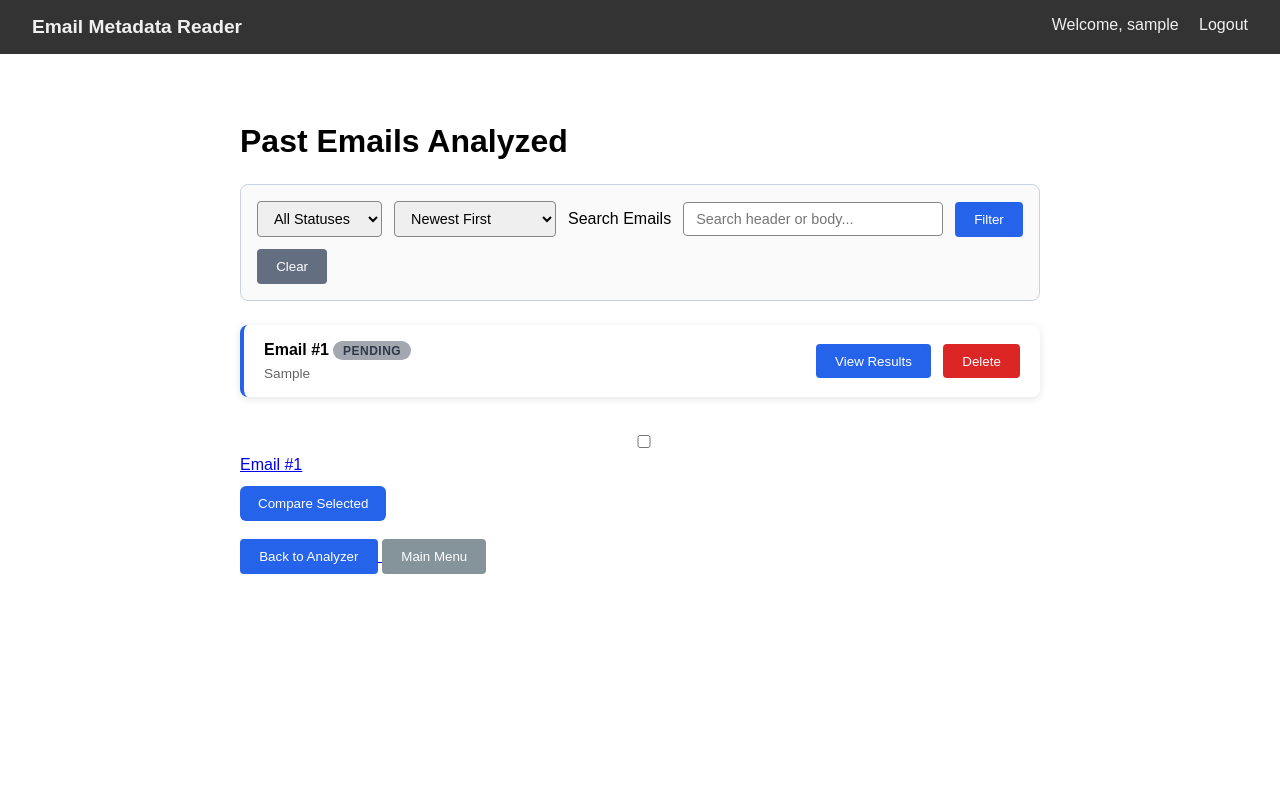
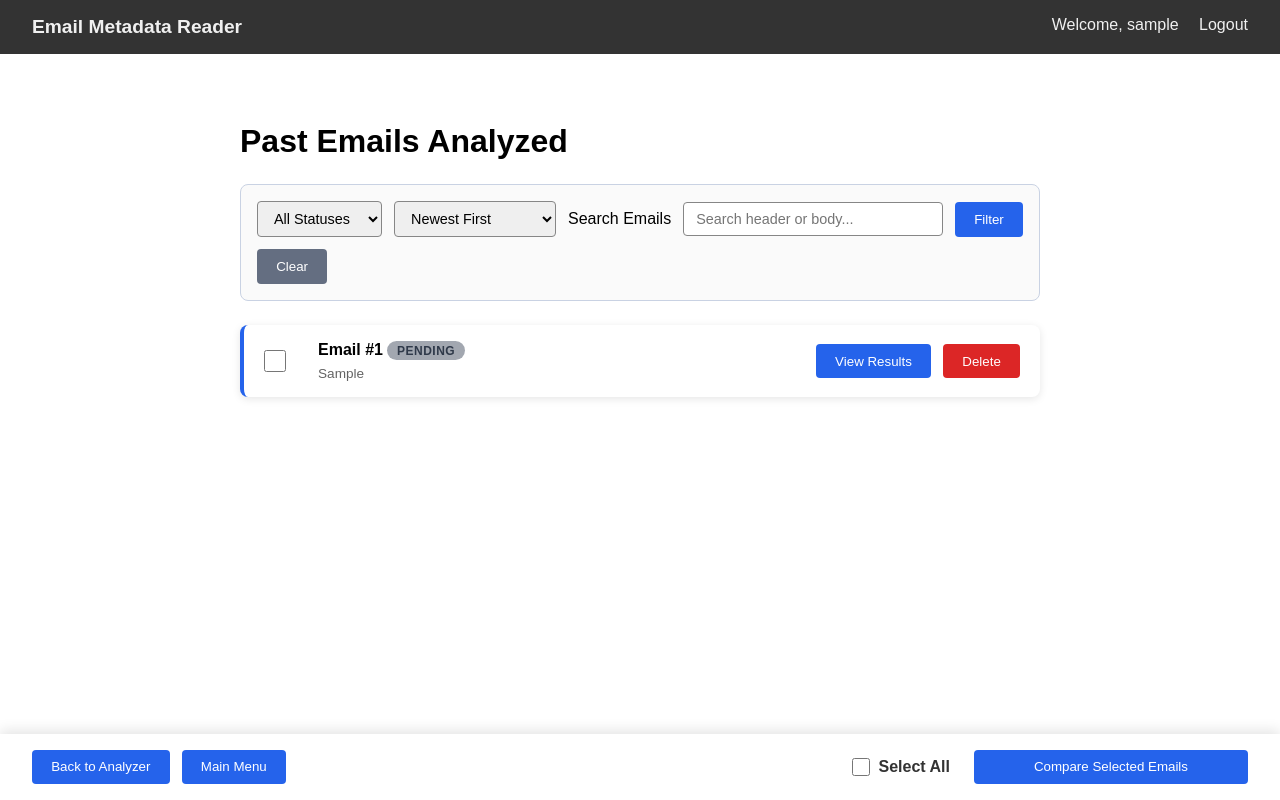
Before and after one commit to andrewzimmer132/email-metadata-reader, a Django app: page /past-emails/ in a window 1280 px wide. Run offline with Django 5.2, Linux system fonts and the light colour scheme; a user stored in the database is signed in; tables that the repository leaves empty hold one stand-in row (values such as "Sample post").

Commit message:
Fixed privacy bug with results list not tied to specific user, added bar at bottom of results list, with select all, fixing the checkboxes for result list too, small map card change

```diff
--- a/analyzer/models.py
+++ b/analyzer/models.py
@@ -1,9 +1,10 @@
-from django.contrib.auth.models import AbstractUser
+from django.contrib.auth.models import AbstractUser, User
 from django.db import models
 
 # Create your models here.
 
 class Email(models.Model):
+    user = models.ForeignKey(User, on_delete=models.CASCADE, null=True, blank=True, related_name="analyzed_emails")
     header = models.TextField(default="")
     body = models.TextField(default="")
 
--- a/analyzer/views.py
+++ b/analyzer/views.py
@@ -184,7 +184,7 @@ class ResultsView(View):
                         spoof_flags,
         )
 
-        new_email = Email(body=body, header=header)
+        new_email = Email(body=body, header=header, user=request.user)
 
         new_email.status = (
                 'spam/scam'
@@ -212,7 +212,7 @@ class EmailResultsView(View):
     def get(self, request, email_id):
         if not request.user.is_authenticated:
             return redirect('login')
-        email = get_object_or_404(Email, id=email_id)
+        email = get_object_or_404(Email, id=email_id, user=request.user)
         results = analyze_header(email.header)
         results["received"] = add_location_and_network_info(results["received"])
         body_results = analyze_body(email.body)
@@ -249,7 +249,7 @@ class PastEmailsAnalyzedView(View):
     def get(self, request):
         if not request.user.is_authenticated:
             return redirect('login')
-        past_emails = Email.objects.all()
+        past_emails = Email.objects.filter(user=request.user)
         sort_by = request.GET.get('sort', '-id').strip()
         if sort_by == 'id':
             past_emails = past_emails.order_by('id')
@@ -282,7 +282,7 @@ class DeleteEmailAnalyzedView(View):
     def post(self, request, email_id):
         if not request.user.is_authenticated:
             return redirect('login')
-        email = get_object_or_404(Email, id=email_id)
+        email = get_object_or_404(Email, id=email_id, user=request.user)
         email.delete()
         return redirect('past_emails')
 
@@ -304,7 +304,7 @@ def compare_emails(request):
     if len(set(email_ids)) < 2:
         return redirect('past_emails')
 
-    emails = Email.objects.filter(id__in=email_ids)
+    emails = Email.objects.filter(id__in=email_ids, user=request.user)
 
     if emails.count() < 2:
         return redirect('past_emails')
--- a/static/css/style.css
+++ b/static/css/style.css
@@ -3,6 +3,7 @@ body {
     margin: 0;
     background: #ffffff;
     color: #000;
+    padding-bottom: 90px;
 }
 
 .navbar {
@@ -246,6 +247,19 @@ button:hover {
     z-index: 1;
 }
 
+.map-credit {
+    font-size: 0.75rem;
+    color: #6b7280;
+    text-align: right;
+    margin-top: 0.5rem;
+}
+
+.map-credit a {
+    font-size: 0.75rem;
+    color: #2563eb;
+    text-decoration: underline;
+}
+
 /*filter*/
 .filter-bar {
     display: flex;
@@ -338,6 +352,48 @@ button:hover {
     display: flex;
     gap: 0.75rem;
     flex-shrink: 0;
+}
+
+.sticky-bar {
+    position: fixed;
+    bottom: 0;
+    left: 0;
+    width: 100%;
+    background: #ffffff;
+    padding: 1rem 2rem;
+    box-shadow: 0 -4px 12px rgba(0, 0, 0, 0.1);
+    display: flex;
+    justify-content: space-between;
+    align-items: center;
+    z-index: 1000;
+    box-sizing: border-box;
+}
+
+.sticky-nav {
+    display: flex;
+    gap: 0.75rem;
+}
+
+.sticky-actions {
+    display: flex;
+    align-items: center;
+    gap: 1.5rem;
+}
+
+.select-all-label {
+    display: flex;
+    align-items: center;
+    gap: 8px;
+    font-weight: bold;
+    cursor: pointer;
+    color: #333333;
+}
+
+.select-all-label input {
+    width: 18px;
+    height: 18px;
+    cursor: pointer;
+    margin: 0;
 }
 
 .btn-danger {
@@ -463,41 +519,15 @@ button:hover {
       align-items: start;
   }
 
-.email-selection-form {
-    margin-top: 20px;
-    vertical-align: middle;
+.email-checkbox {
+    display: flex;
+    align-items: center;
+    margin-right: 1rem;
 }
 
-.email-select-row {
-    display: flex;
-    align-items: center;
-    gap: 12px;
-    padding: 12px 16px;
-    margin-bottom: 8px;
-    border: 1px solid #ddd;
-    border-radius: 8px;
-    background: #fff;
+.email-checkbox input[type="checkbox"] {
+    width: 22px;
+    height: 22px;
+    cursor: pointer;
+    margin: 0;
 }
-
-.email-select-row input[type="checkbox"] {
-    flex: 0 0 auto;
-    width: 16px;
-    height: 16px;
-    margin: 0;
-    cursor: pointer;
-}
-
-.email-select-row a {
-    flex: 1;
-    min-width: 0;
-    text-decoration: none;
-    overflow-wrap: anywhere;
-}
-
-.email-selection-form button {
-    margin-top: 12px;
-    padding: 10px 18px;
-    border: none;
-    border-radius: 6px;
-    cursor: pointer;
-}
--- a/templates/analyzer/past_emails.html
+++ b/templates/analyzer/past_emails.html
@@ -26,9 +26,15 @@
 </form>
 
 {% if past_emails %}
+    <form id="compare-form" method="POST" action="{% url 'compare_emails' %}">
+        {% csrf_token %}
         <div class="email-list">
             {% for  email in past_emails %}
                 <div class="email-row">
+                    <div class="email-checkbox">
+                        <input class="email-checkbox-input" type="checkbox" name="email_ids" value="{{ email.id }}">
+                    </div>
+
                     <div class="email-info">
                         <strong>Email #{{ email.id }}</strong>
                         <span class="status-badge status-{{ email.status }}">{{ email.status }}</span>
@@ -38,14 +44,27 @@
                         <a href="{% url 'email_results' email.id %}">
                             <button type="button">View Results</button>
                         </a>
-                    <form method="post" action="{% url 'delete_email' email.id %}" onsubmit="return confirm('Are you sure you want to delete this email?');">
-                        {% csrf_token %}
-                        <button type="submit" class="btn-danger">Delete</button>
-                    </form>
+                        <button type="submit" formaction="{% url 'delete_email' email.id %}" class="btn-danger" onclick="return confirm('Are you sure you want to delete this email?');">Delete</button>
                     </div>
                 </div>
             {% endfor %}
         </div>
+    </form>
+
+    <div class="sticky-bar">
+        <div class="sticky-nav">
+            <a href="{% url 'home_view' %}"><button>Back to Analyzer</button></a>
+            <a href="/welcome/"><button>Main Menu</button></a>
+        </div>
+
+        <div class="sticky-actions">
+            <label class="select-all-label">
+                <input type="checkbox" id="selectAll"> Select All
+            </label>
+            <button type="submit" form="compare-form" class="btn-big">Compare Selected Emails</button>
+        </div>
+    </div>
+
 {% else %}
     <div class="empty-state">
         <h3>No Emails Found</h3>
@@ -56,27 +75,21 @@
             <p>You haven't analyzed any emails yet. Results from Analyzer will appear here</p>
         {% endif %}
     </div>
+    <a href="{% url 'home_view' %}"><button>Back to Analyzer</button></a>
+    <a href="/welcome/"><button>Main Menu</button></a>
 {% endif %}
 <br>
-
-<form method="POST" action="{% url 'compare_emails' %}" class="email-selection-form">
-    {% csrf_token %}
-    {% for email in past_emails %}
-        <div>
-            <input class="email-select-row" type="checkbox" name="email_ids" value="{{ email.id }}">
-            <a href="{% url 'email_results' email.id %}">Email #{{ email.id }}</a>
-        </div>
-    {% endfor %}
-    <button type="submit">Compare Selected</button>
-</form>
-
-<br>
-
-
-<a href="{% url 'home_view' %}" class="button">
-    <button>Back to Analyzer</button>
-</a>
-
-    <a href="/welcome/"><button class="btn-alt">Main Menu</button></a>
-
+<script>
+    document.addEventListener("DOMContentLoaded", function() {
+        const selectAllCheckbox = document.getElementById("selectAll");
+        const emailCheckboxes = document.querySelectorAll(".email-checkbox-input");
+        if (selectAllCheckbox) {
+            selectAllCheckbox.addEventListener("change", function() {
+                emailCheckboxes.forEach(cb => {
+                    cb.checked = selectAllCheckbox.checked;
+                })
+            })
+        }
+    })
+</script>
 {% endblock %}
--- a/templates/analyzer/results.html
+++ b/templates/analyzer/results.html
@@ -80,6 +80,7 @@
             <h2>Approximate Email Path</h2>
             <p>This map shows the approximate geographic path that the email took in order to reach you based on the server IP addresses.</p>
             <div id="email-map"></div>
+            <p class="map-credit">IP location data provided by <a href="http://www.maxmind.com" target="_blank">MaxMind GeoLite2</a></p>
         </div>
 
         <div class="carousel-card">
```
Also changed, not shown: analyzer/migrations/0005_email_user.py (added). Lines whose indentation alone changed are shown as unchanged.
